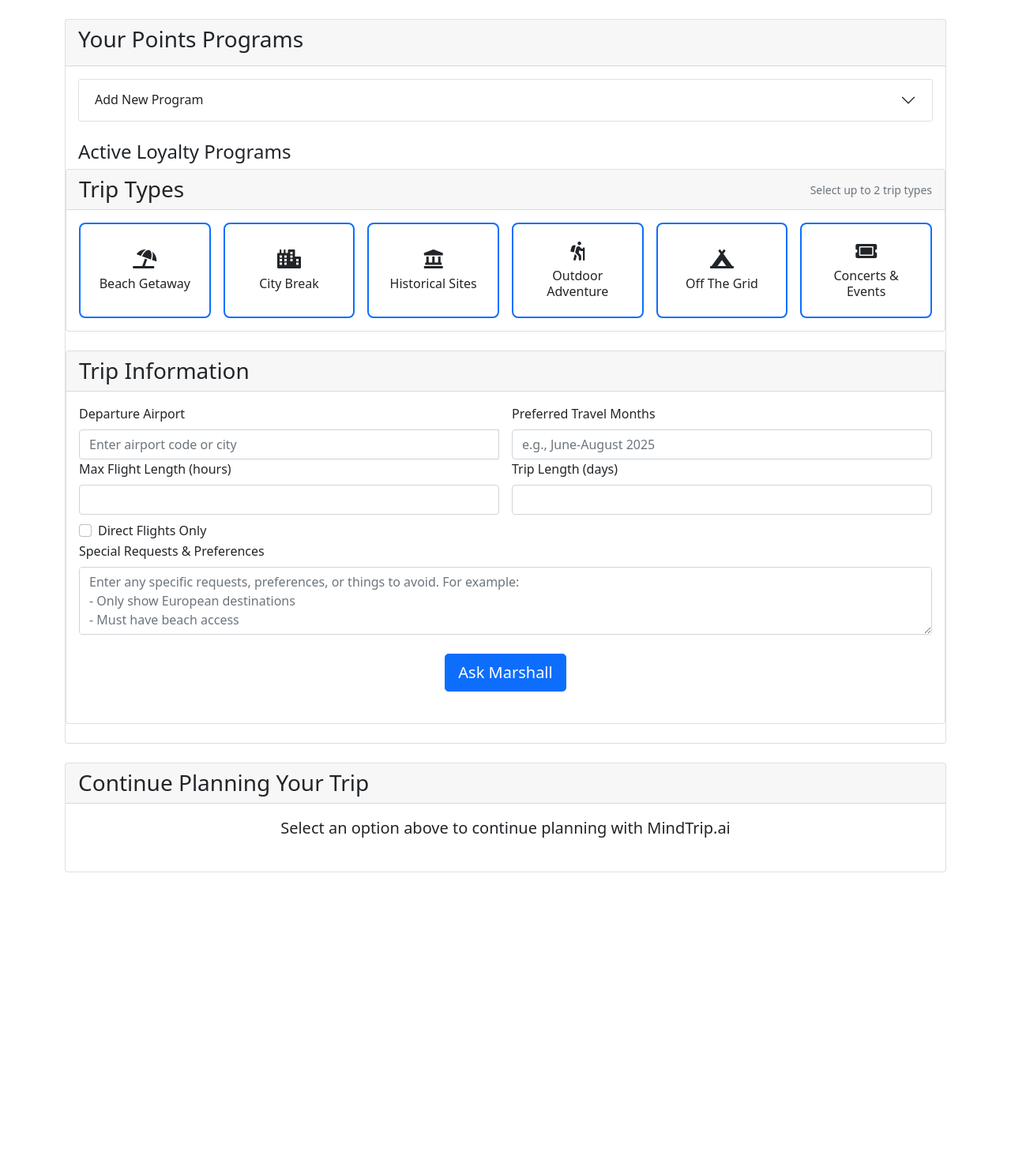
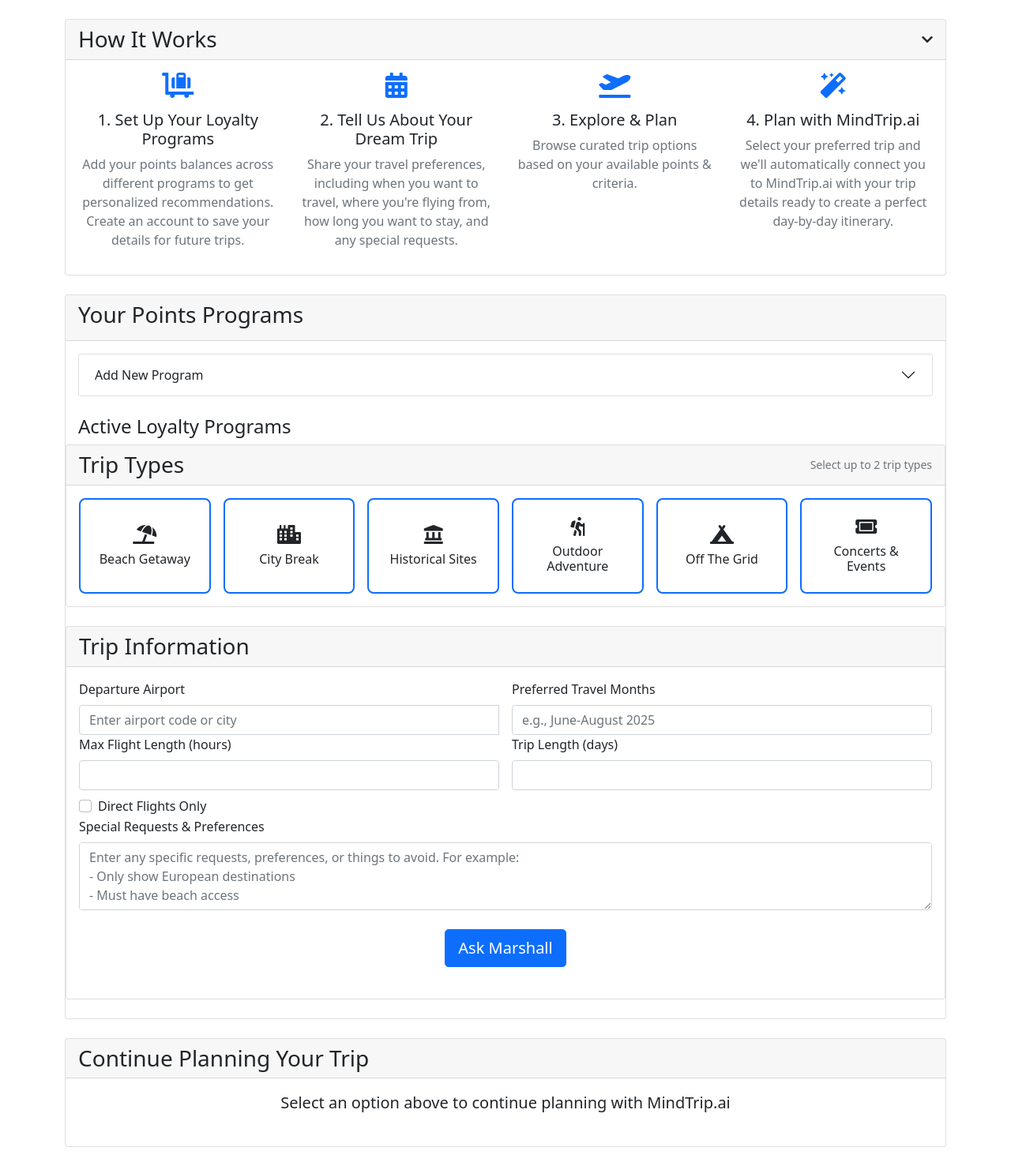
Before and after one commit to osbornmc20/RewardTravelPlanner, a Flask app: page / in a window 1280 px wide. Shown: the part 56-1533 px from the top of the page at 79% size. Before the commit the page ends 1161 px from the top, so only its background shows below. Run offline with Flask 3, Linux system fonts and the light colour scheme.

Commit message:
fix: make How It Works section collapsible using Bootstrap

```diff
--- a/templates/index.html
+++ b/templates/index.html
@@ -4,6 +4,7 @@
 <link rel="stylesheet" href="{{ url_for('static', filename='css/trip_results.css') }}">
 <link rel="stylesheet" href="{{ url_for('static', filename='css/responsive.css') }}">
 <link rel="stylesheet" href="https://cdnjs.cloudflare.com/ajax/libs/font-awesome/5.15.4/css/all.min.css">
+<script type="module" src="{{ url_for('static', filename='js/modules/how_it_works.js') }}"></script>
 <style>
 .trip-type-box {
     border: 2px solid #0d6efd;
@@ -48,6 +49,46 @@
 
 {% block content %}
 <div class="container mt-4">
+    <!-- How It Works Section -->
+    <div class="card mb-4">
+        <div class="card-header d-flex justify-content-between align-items-center"
+             data-bs-toggle="collapse" data-bs-target="#howItWorksContent" style="cursor: pointer;">
+            <h3 class="mb-0">How It Works</h3>
+            <i class="fas fa-chevron-down"></i>
+        </div>
+        <div class="collapse show card-body" id="howItWorksContent">
+            <div class="row g-4">
+                <div class="col-md-3">
+                    <div class="text-center">
+                        <i class="fas fa-luggage-cart mb-3" style="font-size: 2rem; color: #0d6efd;"></i>
+                        <h5 class="mb-2">1. Set Up Your Loyalty Programs</h5>
+                        <p class="text-muted">Add your points balances across different programs to get personalized recommendations. Create an account to save your details for future trips.</p>
+                    </div>
+                </div>
+                <div class="col-md-3">
+                    <div class="text-center">
+                        <i class="fas fa-calendar-alt mb-3" style="font-size: 2rem; color: #0d6efd;"></i>
+                        <h5 class="mb-2">2. Tell Us About Your Dream Trip</h5>
+                        <p class="text-muted">Share your travel preferences, including when you want to travel, where you're flying from, how long you want to stay, and any special requests.</p>
+                    </div>
+                </div>
+                <div class="col-md-3">
+                    <div class="text-center">
+                        <i class="fas fa-plane-departure mb-3" style="font-size: 2rem; color: #0d6efd;"></i>
+                        <h5 class="mb-2">3. Explore & Plan</h5>
+                        <p class="text-muted">Browse curated trip options based on your available points & criteria.</p>
+                    </div>
+                </div>
+                <div class="col-md-3">
+                    <div class="text-center">
+                        <i class="fas fa-magic mb-3" style="font-size: 2rem; color: #0d6efd;"></i>
+                        <h5 class="mb-2">4. Plan with MindTrip.ai</h5>
+                        <p class="text-muted">Select your preferred trip and we'll automatically connect you to MindTrip.ai with your trip details ready to create a perfect day-by-day itinerary.</p>
+                    </div>
+                </div>
+            </div>
+        </div>
+    </div>
     <!-- Points Programs Section -->
     <div class="card mb-4">
         <div class="card-header">
@@ -222,11 +263,13 @@
             <!-- Selected State -->
             <div class="selected-trip-summary" style="display: none;">
                 <div class="selected-details mb-4">
-                    <h4 class="mb-3">Selected Option:</h4>
-                    <p class="trip-summary mb-2">Loading...</p>
+                    <h4 class="mb-3">Selected Trip Details</h4>
+                    <div class="trip-summary p-3 border rounded bg-light">
+                        <p class="mb-0">Loading...</p>
+                    </div>
                 </div>
-                <button id="mindtrip-btn" class="btn btn-primary btn-lg" disabled>
-                    <i class="fas fa-plane-departure me-2"></i>Continue Planning on MindTrip.ai
+                <button id="mindtrip-btn" class="btn btn-primary btn-lg mt-3" disabled>
+                    <i class="fas fa-plane-departure me-2"></i>Continue Exploring with MindTrip.ai
                 </button>
             </div>
         </div>
@@ -360,6 +403,7 @@ Please create a day-by-day itinerary with:
 2. ${optionType === 'luxury' ? 'Upscale' : 'Value-conscious'} restaurant recommendations
 3. Transportation tips and best times to visit
 4. Special events in ${tripMonth}
+
 5. Local experiences
 
 Consider:
```
